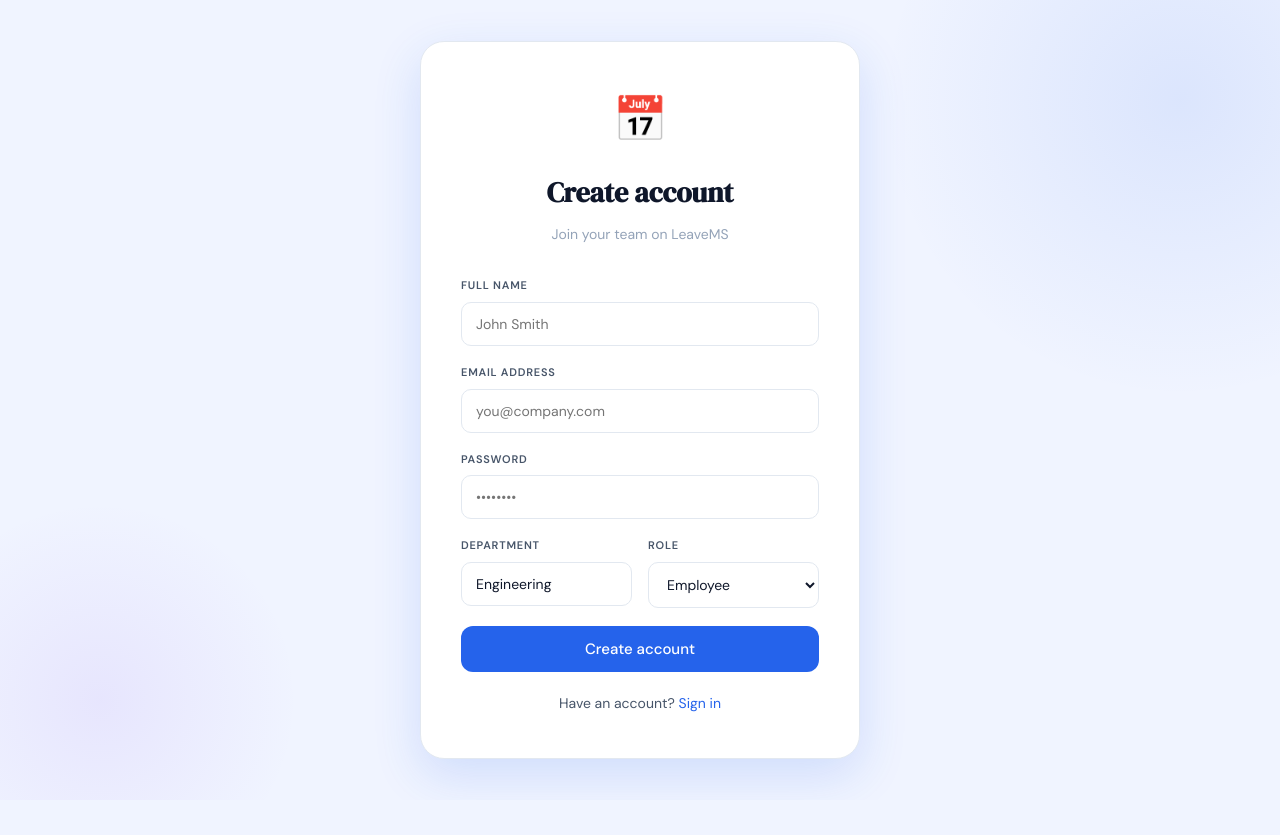
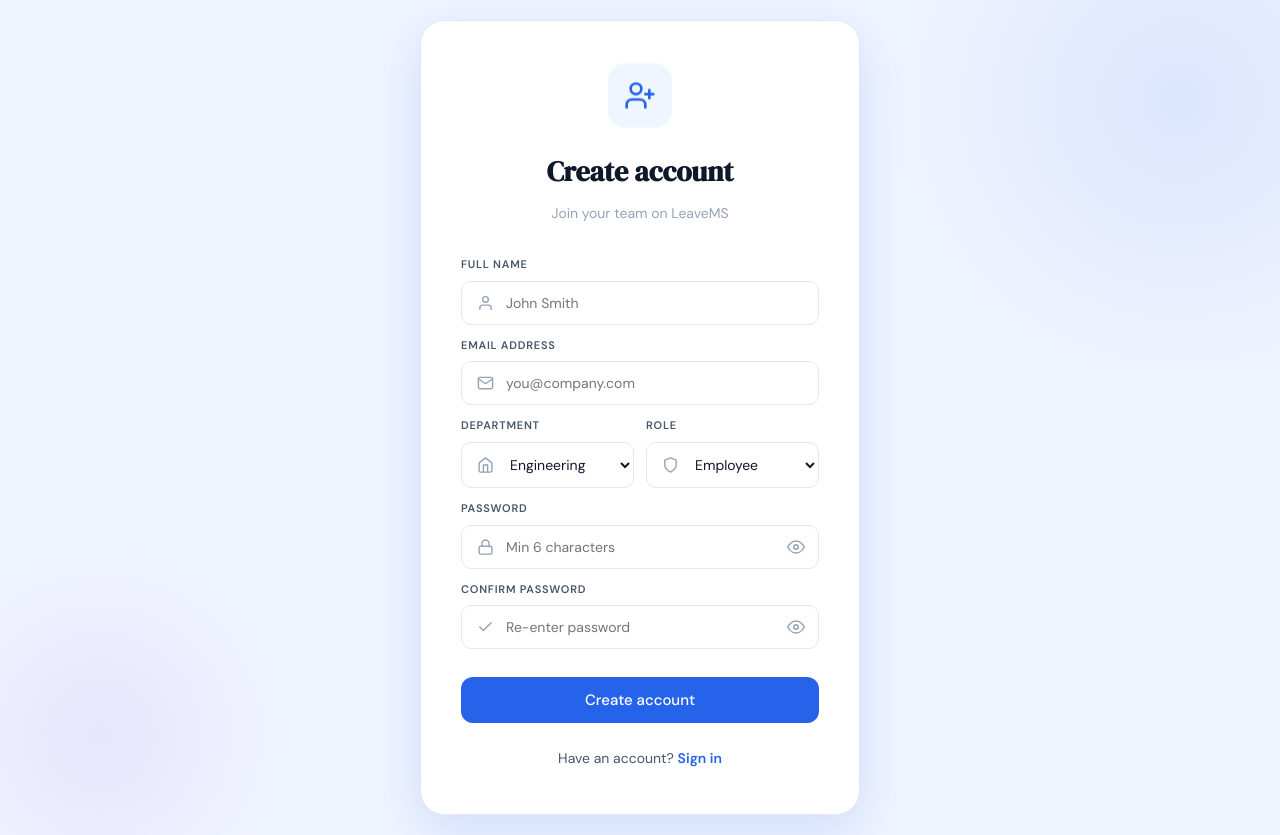
Before and after one commit to Sameer-11-16/leave-management, a React (Create React App) app in the folder frontend/: page /register in a window 1280 px wide. Before the commit the page ends 800 px from the top, so only its background shows below. Built offline with nearby package versions, Linux system fonts and the light colour scheme.

Commit message:
style: advance frontend UI for Register page without backend changes

```diff
--- a/frontend/src/pages/Register.js
+++ b/frontend/src/pages/Register.js
@@ -4,19 +4,57 @@ import toast from 'react-hot-toast';
 import API from '../api';
 import { useAuth } from '../context/AuthContext';
 
+const DEPARTMENTS = ['Engineering', 'HR', 'Finance', 'Marketing', 'Operations', 'Design', 'Sales', 'Legal', 'General'];
+
+const EyeIcon = ({ open }) => open ? (
+  <svg width="18" height="18" viewBox="0 0 24 24" fill="none" stroke="currentColor" strokeWidth="2" strokeLinecap="round" strokeLinejoin="round">
+    <path d="M17.94 17.94A10.07 10.07 0 0 1 12 20c-7 0-11-8-11-8a18.45 18.45 0 0 1 5.06-5.94M9.9 4.24A9.12 9.12 0 0 1 12 4c7 0 11 8 11 8a18.5 18.5 0 0 1-2.16 3.19m-6.72-1.07a3 3 0 1 1-4.24-4.24" />
+    <line x1="1" y1="1" x2="23" y2="23" />
+  </svg>
+) : (
+  <svg width="18" height="18" viewBox="0 0 24 24" fill="none" stroke="currentColor" strokeWidth="2" strokeLinecap="round" strokeLinejoin="round">
+    <path d="M1 12s4-8 11-8 11 8 11 8-4 8-11 8-11-8-11-8z" />
+    <circle cx="12" cy="12" r="3" />
+  </svg>
+);
+
 export default function Register() {
-  const [form, setForm] = useState({ name: '', email: '', password: '', role: 'employee', department: 'Engineering' });
+  const [form, setForm] = useState({ name: '', email: '', password: '', confirmPassword: '', role: 'employee', department: 'Engineering' });
   const [loading, setLoading] = useState(false);
+  const [showPass, setShowPass] = useState(false);
+  const [showConfirm, setShowConfirm] = useState(false);
   const { login } = useAuth();
   const navigate = useNavigate();
 
+  const getStrength = (p) => {
+    if (!p) return null;
+    if (p.length < 6) return { label: 'Too short', color: '#ef4444', width: '20%' };
+    if (p.length < 8) return { label: 'Weak', color: '#f59e0b', width: '40%' };
+    if (/[A-Z]/.test(p) && /[0-9]/.test(p)) return { label: 'Strong', color: '#10b981', width: '100%' };
+    return { label: 'Good', color: '#3b82f6', width: '70%' };
+  };
+  const strength = getStrength(form.password);
+
   const handleSubmit = async (e) => {
     e.preventDefault();
+    if (form.password !== form.confirmPassword) {
+      return toast.error('Passwords do not match');
+    }
+    if (form.password.length < 6) {
+      return toast.error('Password must be at least 6 characters');
+    }
     setLoading(true);
     try {
-      const { data } = await API.post('/auth/register', form);
+      const payload = {
+        name: form.name,
+        email: form.email,
+        password: form.password,
+        role: form.role,
+        department: form.department
+      };
+      const { data } = await API.post('/auth/register', payload);
       login(data);
-      toast.success('Account created!');
+      toast.success('Account created successfully!');
       navigate('/dashboard');
     } catch (err) {
       toast.error(err.response?.data?.msg || 'Registration failed');
@@ -25,49 +63,140 @@ export default function Register() {
     }
   };
 
+  const iconField = (icon, children) => (
+    <div style={{ position: 'relative' }}>
+      <span style={{ position: 'absolute', left: '16px', top: '50%', transform: 'translateY(-50%)', color: 'var(--text3)', pointerEvents: 'none', display: 'flex', alignItems: 'center' }}>{icon}</span>
+      {children}
+    </div>
+  );
+
   return (
     <div className="auth-page">
-      <div className="auth-card">
+      <div className="auth-card animate-fadeInUp">
         <div className="auth-header">
-          <div className="auth-logo">📅</div>
+          <div className="auth-logo" style={{ display: 'inline-flex', alignItems: 'center', justifyContent: 'center', width: '64px', height: '64px', borderRadius: '16px', background: 'var(--primary-light)', color: 'var(--primary)', marginBottom: '20px' }}>
+            <svg width="32" height="32" viewBox="0 0 24 24" fill="none" stroke="currentColor" strokeWidth="2" strokeLinecap="round" strokeLinejoin="round">
+              <path d="M16 21v-2a4 4 0 0 0-4-4H6a4 4 0 0 0-4 4v2" />
+              <circle cx="9" cy="7" r="4" />
+              <line x1="19" y1="8" x2="19" y2="14" />
+              <line x1="22" y1="11" x2="16" y2="11" />
+            </svg>
+          </div>
           <h1 className="auth-title">Create account</h1>
           <p className="auth-sub">Join your team on LeaveMS</p>
         </div>
-        <form onSubmit={handleSubmit}>
-          <div className="form-group">
-            <label className="form-label">Full name</label>
-            <input className="form-input" placeholder="John Smith" value={form.name}
-              onChange={e => setForm({ ...form, name: e.target.value })} required />
+        <form onSubmit={handleSubmit} style={{ display: 'flex', flexDirection: 'column', gap: '12px' }}>
+
+          <div className="form-group" style={{ marginBottom: '0px' }}>
+            <label className="form-label" htmlFor="reg-name">Full name</label>
+            {iconField(
+              <svg width="17" height="17" viewBox="0 0 24 24" fill="none" stroke="currentColor" strokeWidth="2" strokeLinecap="round" strokeLinejoin="round"><path d="M20 21v-2a4 4 0 0 0-4-4H8a4 4 0 0 0-4 4v2" /><circle cx="12" cy="7" r="4" /></svg>,
+              <input id="reg-name" className="form-input" placeholder="John Smith" value={form.name}
+                onChange={e => setForm({ ...form, name: e.target.value })} required
+                style={{ paddingLeft: '44px' }} />
+            )}
           </div>
-          <div className="form-group">
-            <label className="form-label">Email address</label>
-            <input className="form-input" type="email" placeholder="you@company.com" value={form.email}
-              onChange={e => setForm({ ...form, email: e.target.value })} required />
+
+          <div className="form-group" style={{ marginBottom: '0px' }}>
+            <label className="form-label" htmlFor="reg-email">Email address</label>
+            {iconField(
+              <svg width="17" height="17" viewBox="0 0 24 24" fill="none" stroke="currentColor" strokeWidth="2" strokeLinecap="round" strokeLinejoin="round"><path d="M4 4h16c1.1 0 2 .9 2 2v12c0 1.1-.9 2-2 2H4c-1.1 0-2-.9-2-2V6c0-1.1.9-2 2-2z" /><polyline points="22,6 12,13 2,6" /></svg>,
+              <input id="reg-email" className="form-input" type="email" placeholder="you@company.com" value={form.email}
+                onChange={e => setForm({ ...form, email: e.target.value })} required
+                style={{ paddingLeft: '44px' }} />
+            )}
           </div>
-          <div className="form-group">
-            <label className="form-label">Password</label>
-            <input className="form-input" type="password" placeholder="••••••••" value={form.password}
-              onChange={e => setForm({ ...form, password: e.target.value })} required />
-          </div>
-          <div className="form-row">
-            <div className="form-group">
-              <label className="form-label">Department</label>
-              <input className="form-input" placeholder="Engineering" value={form.department}
-                onChange={e => setForm({ ...form, department: e.target.value })} />
+
+          <div className="form-row" style={{ display: 'flex', gap: '12px' }}>
+            <div className="form-group" style={{ flex: 1, marginBottom: '0px' }}>
+              <label className="form-label" htmlFor="reg-dept">Department</label>
+              {iconField(
+                <svg width="17" height="17" viewBox="0 0 24 24" fill="none" stroke="currentColor" strokeWidth="2" strokeLinecap="round" strokeLinejoin="round"><path d="M3 9l9-7 9 7v11a2 2 0 0 1-2 2H5a2 2 0 0 1-2-2z" /><polyline points="9 22 9 12 15 12 15 22" /></svg>,
+                <select id="reg-dept" className="form-select" value={form.department}
+                  onChange={e => setForm({ ...form, department: e.target.value })}
+                  style={{ paddingLeft: '44px', width: '100%' }}>
+                  {DEPARTMENTS.map(d => <option key={d} value={d}>{d}</option>)}
+                </select>
+              )}
             </div>
-            <div className="form-group">
-              <label className="form-label">Role</label>
-              <select className="form-select" value={form.role} onChange={e => setForm({ ...form, role: e.target.value })}>
-                <option value="employee">Employee</option>
-                <option value="admin">Admin</option>
-              </select>
+            <div className="form-group" style={{ flex: 1, marginBottom: '0px' }}>
+              <label className="form-label" htmlFor="reg-role">Role</label>
+              {iconField(
+                <svg width="17" height="17" viewBox="0 0 24 24" fill="none" stroke="currentColor" strokeWidth="2" strokeLinecap="round" strokeLinejoin="round"><path d="M12 22s8-4 8-10V5l-8-3-8 3v7c0 6 8 10 8 10z" /></svg>,
+                <select id="reg-role" className="form-select" value={form.role}
+                  onChange={e => setForm({ ...form, role: e.target.value })}
+                  style={{ paddingLeft: '44px', width: '100%' }}>
+                  <option value="employee">Employee</option>
+                  <option value="admin">Admin</option>
+                </select>
+              )}
             </div>
           </div>
-          <button className="btn btn-primary btn-full btn-lg" type="submit" disabled={loading}>
-            {loading ? 'Creating account...' : 'Create account'}
+
+          <div className="form-group" style={{ marginBottom: '0px' }}>
+            <label className="form-label" htmlFor="reg-password">Password</label>
+            <div style={{ position: 'relative' }}>
+              <span style={{ position: 'absolute', left: '16px', top: '50%', transform: 'translateY(-50%)', color: 'var(--text3)', pointerEvents: 'none', display: 'flex', alignItems: 'center' }}>
+                <svg width="17" height="17" viewBox="0 0 24 24" fill="none" stroke="currentColor" strokeWidth="2" strokeLinecap="round" strokeLinejoin="round"><rect x="3" y="11" width="18" height="11" rx="2" ry="2" /><path d="M7 11V7a5 5 0 0 1 10 0v4" /></svg>
+              </span>
+              <input id="reg-password" className="form-input" type={showPass ? 'text' : 'password'} placeholder="Min 6 characters"
+                value={form.password} onChange={e => setForm({ ...form, password: e.target.value })} required
+                style={{ paddingLeft: '44px', paddingRight: '44px', width: '100%', boxSizing: 'border-box' }} />
+              <button type="button" onClick={() => setShowPass(!showPass)}
+                style={{ position: 'absolute', right: '14px', top: '50%', transform: 'translateY(-50%)', background: 'none', border: 'none', cursor: 'pointer', color: 'var(--text3)', display: 'flex', alignItems: 'center' }}
+                aria-label={showPass ? 'Hide password' : 'Show password'}>
+                <EyeIcon open={showPass} />
+              </button>
+            </div>
+            {/* Strength bar */}
+            {strength && (
+              <div style={{ marginTop: '8px' }}>
+                <div style={{ height: '4px', background: 'var(--bg3)', borderRadius: '4px', overflow: 'hidden' }}>
+                  <div style={{ height: '100%', width: strength.width, background: strength.color, borderRadius: '4px', transition: 'all 0.4s ease' }} />
+                </div>
+                <span style={{ fontSize: '11px', color: strength.color, fontWeight: '600', marginTop: '4px', display: 'block' }}>{strength.label}</span>
+              </div>
+            )}
+          </div>
+
+          <div className="form-group" style={{ marginBottom: '8px' }}>
+            <label className="form-label" htmlFor="reg-confirm">Confirm password</label>
+            <div style={{ position: 'relative' }}>
+              <span style={{ position: 'absolute', left: '16px', top: '50%', transform: 'translateY(-50%)', color: 'var(--text3)', pointerEvents: 'none', display: 'flex', alignItems: 'center' }}>
+                <svg width="17" height="17" viewBox="0 0 24 24" fill="none" stroke="currentColor" strokeWidth="2" strokeLinecap="round" strokeLinejoin="round"><polyline points="20 6 9 17 4 12" /></svg>
+              </span>
+              <input id="reg-confirm" className="form-input" type={showConfirm ? 'text' : 'password'} placeholder="Re-enter password"
+                value={form.confirmPassword} onChange={e => setForm({ ...form, confirmPassword: e.target.value })} required
+                style={{
+                  paddingLeft: '44px', paddingRight: '44px', width: '100%', boxSizing: 'border-box',
+                  borderColor: form.confirmPassword && (form.password !== form.confirmPassword ? '#ef4444' : '#10b981')
+                }} />
+              <button type="button" onClick={() => setShowConfirm(!showConfirm)}
+                style={{ position: 'absolute', right: '14px', top: '50%', transform: 'translateY(-50%)', background: 'none', border: 'none', cursor: 'pointer', color: 'var(--text3)', display: 'flex', alignItems: 'center' }}
+                aria-label={showConfirm ? 'Hide' : 'Show'}>
+                <EyeIcon open={showConfirm} />
+              </button>
+            </div>
+            {form.confirmPassword && form.password !== form.confirmPassword && (
+              <span style={{ fontSize: '11px', color: '#ef4444', marginTop: '4px', display: 'block' }}>Passwords don't match</span>
+            )}
+          </div>
+
+          <button className="btn btn-primary btn-full btn-lg" type="submit" disabled={loading} style={{ position: 'relative', marginTop: '8px' }}>
+            {loading ? (
+              <span style={{ display: 'flex', alignItems: 'center', justifyContent: 'center', gap: '8px' }}>
+                <svg style={{ animation: 'spin 1s linear infinite' }} width="18" height="18" viewBox="0 0 24 24" fill="none" stroke="currentColor" strokeWidth="2" strokeLinecap="round" strokeLinejoin="round">
+                  <line x1="12" y1="2" x2="12" y2="6" /><line x1="12" y1="18" x2="12" y2="22" />
+                  <line x1="4.93" y1="4.93" x2="7.76" y2="7.76" /><line x1="16.24" y1="16.24" x2="19.07" y2="19.07" />
+                  <line x1="2" y1="12" x2="6" y2="12" /><line x1="18" y1="12" x2="22" y2="12" />
+                  <line x1="4.93" y1="19.07" x2="7.76" y2="16.24" /><line x1="16.24" y1="7.76" x2="19.07" y2="4.93" />
+                </svg>
+                Creating account...
+              </span>
+            ) : 'Create account'}
           </button>
         </form>
-        <p className="auth-footer">Have an account? <Link to="/login">Sign in</Link></p>
+        <p className="auth-footer" style={{ marginTop: '24px' }}>Have an account? <Link to="/login" style={{ fontWeight: '600' }}>Sign in</Link></p>
       </div>
     </div>
   );
```
